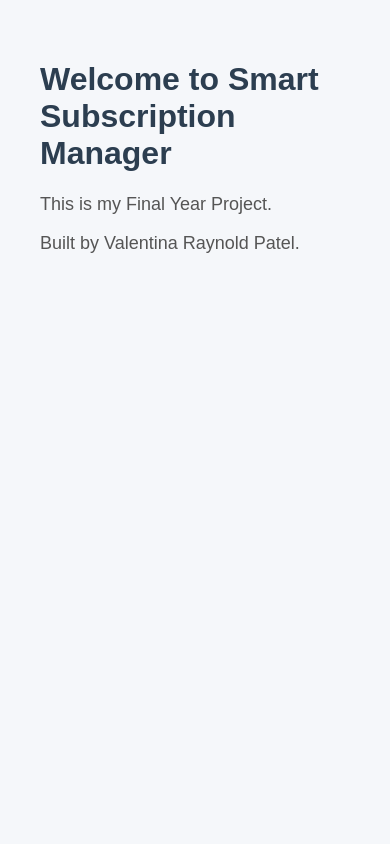
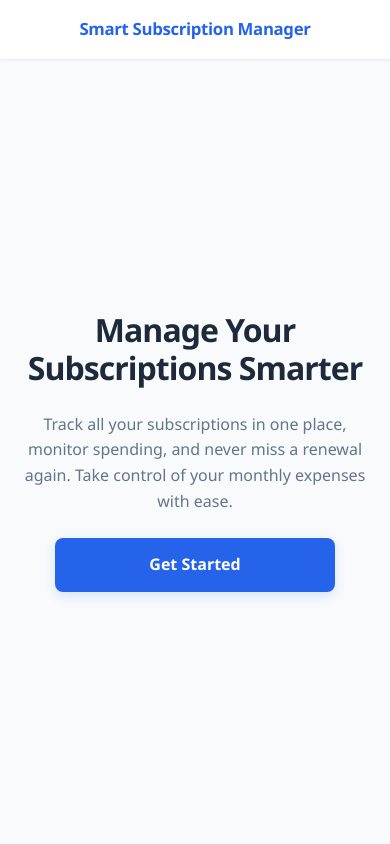
Before and after one commit to patelvalentina-hub/Smart-Subscription-Manager, a Flask app: page / in a window 390 px wide. Run offline with Flask 3, Linux system fonts and the light colour scheme.

Commit message:
Improve responsive homepage design

```diff
--- a/app/static/css/style.css
+++ b/app/static/css/style.css
@@ -1,15 +1,155 @@
-body {
-    background-color: #f5f7fa;
-    font-family: Arial, Helvetica, sans-serif;
-    margin: 0;
-    padding: 40px;
+/* ============================================
+   Smart Subscription Manager — Homepage Styles
+   Color palette: modern blue & white
+   Layout: Flexbox, responsive
+   ============================================ */
+
+/* --- CSS Variables --- */
+:root {
+    --color-primary: #2563eb;
+    --color-primary-dark: #1d4ed8;
+    --color-primary-light: #dbeafe;
+    --color-white: #ffffff;
+    --color-bg: #f8fafc;
+    --color-text: #1e293b;
+    --color-text-muted: #64748b;
+    --shadow-sm: 0 1px 3px rgba(0, 0, 0, 0.08);
+    --shadow-md: 0 4px 12px rgba(37, 99, 235, 0.15);
+    --radius: 8px;
+    --transition: 0.2s ease;
 }
 
-h1 {
-    color: #2c3e50;
+/* --- Reset & Base --- */
+*,
+*::before,
+*::after {
+    box-sizing: border-box;
+    margin: 0;
+    padding: 0;
 }
 
-p{
-    color: #555;
-    font-size: 18px;
+body {
+    font-family: "Segoe UI", system-ui, -apple-system, sans-serif;
+    background-color: var(--color-bg);
+    color: var(--color-text);
+    line-height: 1.6;
+    min-height: 100vh;
+
+    /* Stack navbar and hero vertically */
+    display: flex;
+    flex-direction: column;
 }
+
+/* --- Navigation Bar --- */
+.navbar {
+    background-color: var(--color-white);
+    box-shadow: var(--shadow-sm);
+    position: sticky;
+    top: 0;
+    z-index: 100;
+}
+
+.navbar__container {
+    max-width: 1100px;
+    margin: 0 auto;
+    padding: 1rem 1.5rem;
+
+    /* Center brand within the bar */
+    display: flex;
+    align-items: center;
+    justify-content: center;
+}
+
+.navbar__brand {
+    font-size: 1.25rem;
+    font-weight: 700;
+    color: var(--color-primary);
+    text-decoration: none;
+    letter-spacing: -0.02em;
+}
+
+/* --- Hero Section --- */
+.hero {
+    flex: 1;
+
+    /* Center hero content vertically and horizontally */
+    display: flex;
+    align-items: center;
+    justify-content: center;
+    padding: 3rem 1.5rem;
+}
+
+.hero__content {
+    max-width: 640px;
+    text-align: center;
+
+    /* Stack heading, description, and button */
+    display: flex;
+    flex-direction: column;
+    align-items: center;
+    gap: 1.5rem;
+}
+
+.hero__heading {
+    font-size: clamp(2rem, 5vw, 3rem);
+    font-weight: 800;
+    color: var(--color-text);
+    line-height: 1.2;
+    letter-spacing: -0.03em;
+}
+
+.hero__description {
+    font-size: clamp(1rem, 2.5vw, 1.125rem);
+    color: var(--color-text-muted);
+    max-width: 520px;
+}
+
+/* --- Call-to-Action Button --- */
+.hero__button {
+    display: inline-block;
+    padding: 0.875rem 2rem;
+    background-color: var(--color-primary);
+    color: var(--color-white);
+    font-size: 1rem;
+    font-weight: 600;
+    text-decoration: none;
+    border-radius: var(--radius);
+    box-shadow: var(--shadow-md);
+    transition: background-color var(--transition), transform var(--transition);
+}
+
+.hero__button:hover {
+    background-color: var(--color-primary-dark);
+    transform: translateY(-2px);
+}
+
+.hero__button:active {
+    transform: translateY(0);
+}
+
+/* --- Responsive Adjustments --- */
+@media (min-width: 768px) {
+    .navbar__container {
+        justify-content: flex-start;
+    }
+
+    .hero {
+        padding: 5rem 2rem;
+    }
+
+    .hero__content {
+        gap: 2rem;
+    }
+}
+
+@media (max-width: 480px) {
+    .navbar__brand {
+        font-size: 1.05rem;
+    }
+
+    .hero__button {
+        width: 100%;
+        max-width: 280px;
+        text-align: center;
+    }
+}
--- a/app/templates/index.html
+++ b/app/templates/index.html
@@ -3,6 +3,7 @@
 
 <head>
     <meta charset="UTF-8">
+    <meta name="viewport" content="width=device-width, initial-scale=1.0">
     <title>Smart Subscription Manager</title>
 
     <link rel="stylesheet" href="{{ url_for('static', filename='css/style.css') }}">
@@ -10,18 +11,24 @@
 
 <body>
 
-    <h1>Welcome to Smart Subscription Manager</h1>
+    <!-- Top navigation bar -->
+    <header class="navbar">
+        <div class="navbar__container">
+            <a href="#" class="navbar__brand">Smart Subscription Manager</a>
+        </div>
+    </header>
 
-    <p>
-        This is my Final Year Project.
-
-    </p>
-
-    <p>
-
-        Built by Valentina Raynold Patel.
-
-    </p>
+    <!-- Main hero section -->
+    <main class="hero">
+        <div class="hero__content">
+            <h1 class="hero__heading">Manage Your Subscriptions Smarter</h1>
+            <p class="hero__description">
+                Track all your subscriptions in one place, monitor spending, and never miss a renewal again.
+                Take control of your monthly expenses with ease.
+            </p>
+            <a href="#" class="hero__button">Get Started</a>
+        </div>
+    </main>
 
 </body>
 
```
